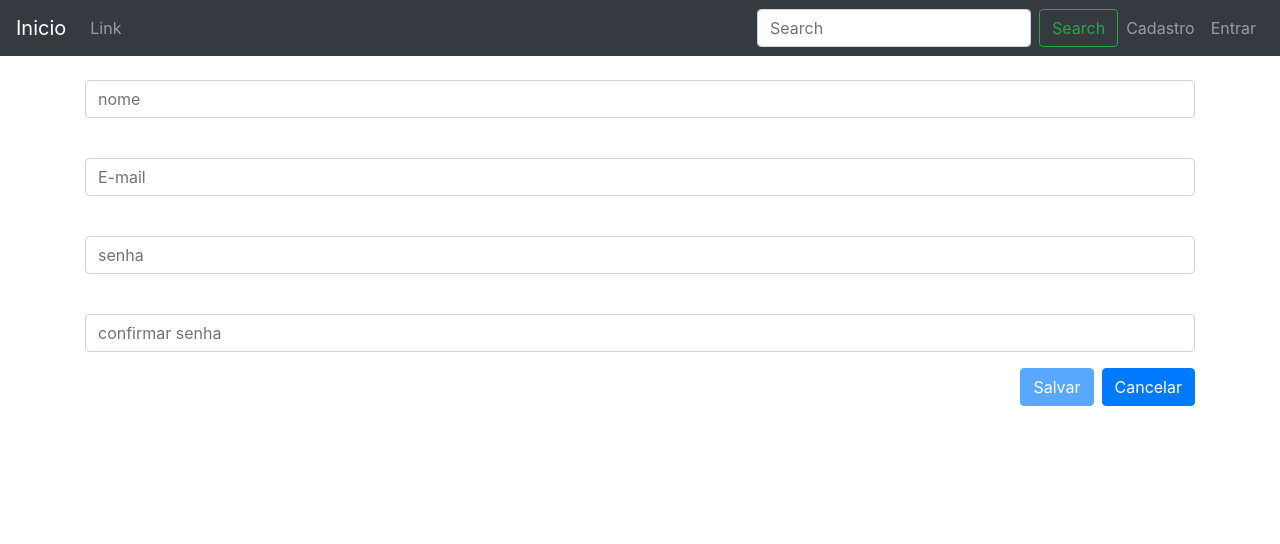
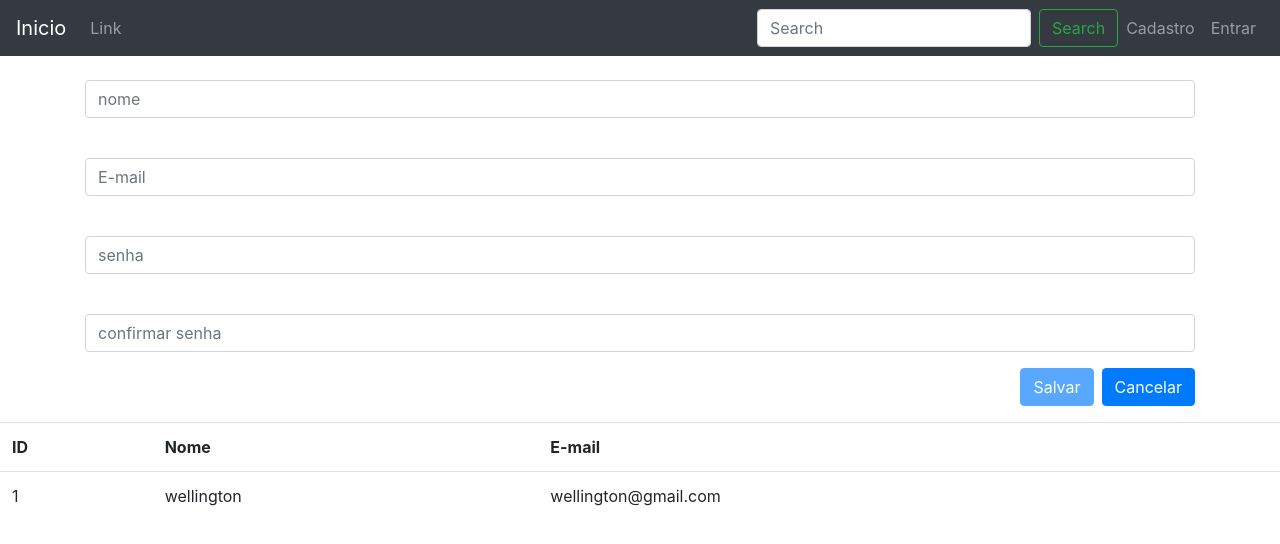
Before and after one commit to wellington58/projetoangular, an Angular app: page /addusuario in a window 1280 px wide. Shown: the top 544 px of the page. Built offline with nearby package versions, Linux system fonts and the light colour scheme; data requests are answered from the project's data file.

Commit message:
aula10 11/09

```diff
--- a/db.json
+++ b/db.json
@@ -1,21 +1,11 @@
 {
   "usuarios": [
-    {
-      "id": 0
-    },
     {
       "ativo": true,
       "nome": "wellington",
       "email": "wellington@gmail.com",
       "pws": "123456",
       "id": 1
-    },
-    {
-      "ativo": true,
-      "nome": "wellington",
-      "email": "thayanegabrielly90092@gmail.com",
-      "pws": "123456",
-      "id": 2
     }
   ]
 }
--- a/src/app/app.module.ts
+++ b/src/app/app.module.ts
@@ -7,12 +7,14 @@ import { AppRoutingModule } from './app-routing.module';
 import { AppComponent } from './app.component';
 import { PageNavComponent } from './pages/page-nav/page-nav.component';
 import { AddUsuarioComponent } from './pages/add-usuario/add-usuario.component';
+import { ListUsuarioComponent } from './pages/list-usuario/list-usuario.component';
 
 @NgModule({
   declarations: [
     AppComponent,
     PageNavComponent,
-    AddUsuarioComponent
+    AddUsuarioComponent,
+    ListUsuarioComponent
   ],
   imports: [
     BrowserModule,
--- a/src/app/pages/add-usuario/add-usuario.component.html
+++ b/src/app/pages/add-usuario/add-usuario.component.html
@@ -31,3 +31,4 @@
 
     </form>
 </section>
+<app-list-usuario></app-list-usuario>
--- a/src/app/pages/add-usuario/add-usuario.component.ts
+++ b/src/app/pages/add-usuario/add-usuario.component.ts
@@ -1,6 +1,8 @@
 import { Component, OnInit } from '@angular/core';
 import { Usuario } from '../../model/usuario';
 import { UsuarioService } from '../../services/usuario.service';
+import { Router } from '@angular/router';
+
 
 @Component({
   selector: 'app-add-usuario',
@@ -12,7 +14,8 @@ export class AddUsuarioComponent implements OnInit {
   protected usuario:Usuario = new Usuario;
 
   constructor(
-    protected usuarioService: UsuarioService
+    protected usuarioService: UsuarioService,
+    private router:Router
   ) { }
 
   ngOnInit() {
@@ -24,9 +27,12 @@ export class AddUsuarioComponent implements OnInit {
     .subscribe(
       res=>{
         console.log("cadastrado com sucesso!",res);
+        alert("cadastrado com sucesso!");
+        this.router.navigate(["addusuario"])
       },
       error=>{
         console.log("nao cadastrado! ",error);
+        alert("nao cadastrado! ");
 
       }
     )
--- /dev/null
+++ b/src/app/pages/list-usuario/list-usuario.component.html
@@ -0,0 +1,14 @@
+<section>
+    <table class="table" *ngIf="usuarios | async as users">
+        <tr>
+            <th>ID</th>
+            <th>Nome</th>
+            <th>E-mail</th>
+        </tr>
+        <tr *ngFor="let user of users">
+            <td>{{user.id}}</td>
+            <td>{{user.nome}}</td>
+            <td>{{user.email}}</td>
+        </tr>
+    </table>
+</section>
--- /dev/null
+++ b/src/app/pages/list-usuario/list-usuario.component.ts
@@ -0,0 +1,21 @@
+import { Component, OnInit } from '@angular/core';
+import { UsuarioService } from '../../services/usuario.service';
+
+@Component({
+  selector: 'app-list-usuario',
+  templateUrl: './list-usuario.component.html',
+  styleUrls: ['./list-usuario.component.css']
+})
+export class ListUsuarioComponent implements OnInit {
+
+  protected usuarios:any;
+
+  constructor(
+    protected usuarioService:UsuarioService
+  ) { }
+
+  ngOnInit() {
+    this.usuarios = this.usuarioService.getAll();
+  }
+
+}
--- a/src/app/services/usuario.service.ts
+++ b/src/app/services/usuario.service.ts
@@ -18,4 +18,8 @@ private db = environment.serverAPI
   save(usuario:Usuario){
    return this.Http.post(this.db+"usuarios",usuario)
   }
+
+  getAll(){
+    return this.Http.get(this.db + "usuarios")
+  }
 }
```
Also changed, not shown: src/app/app.component.html (line endings or trailing spaces), src/app/pages/list-usuario/list-usuario.component.css (added), 1 other file (tests, documents, lock files or other folders).
